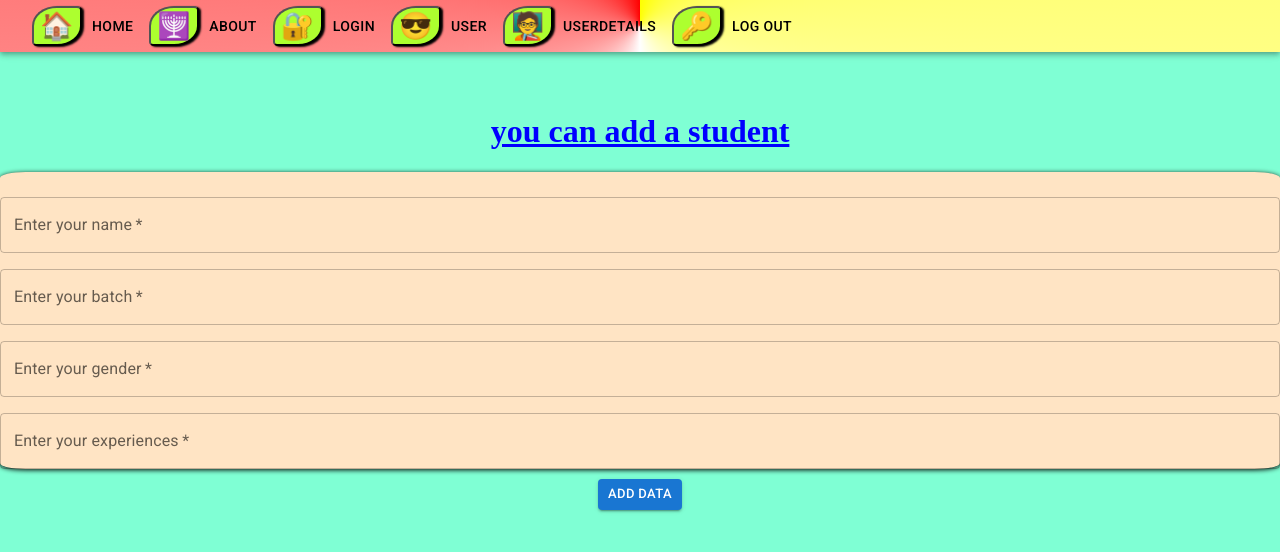
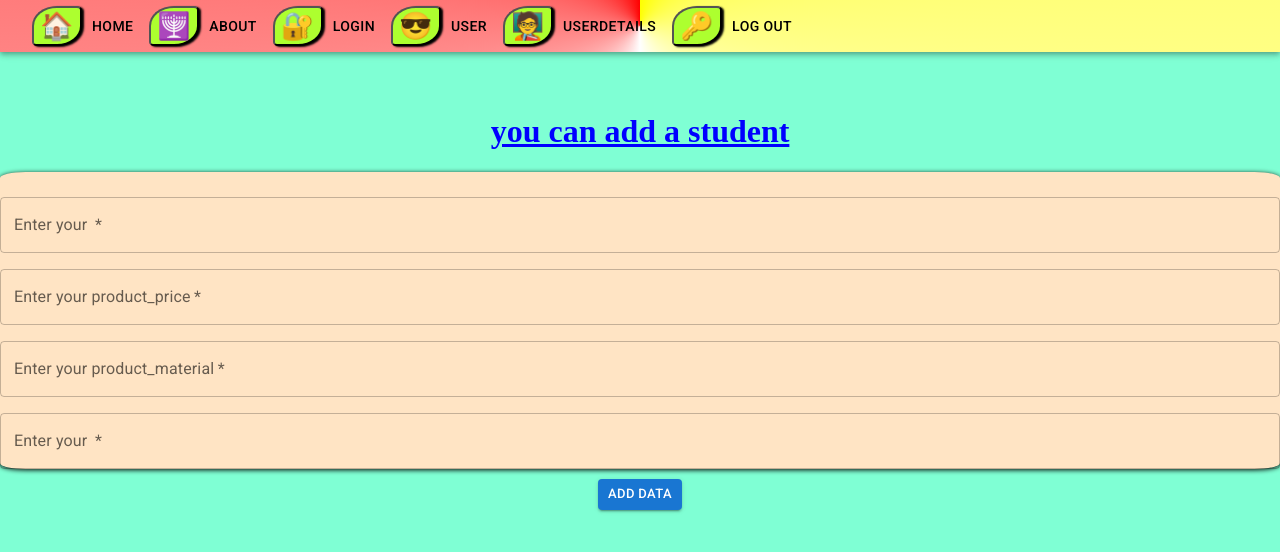
Before and after one commit to Narasimman2067/admin-crud-fetch-api-react-app, a React (Create React App) app: page /addstudents in a window 1280 px wide. Shown: the top 552 px of the page. Built offline with nearby package versions, Linux system fonts and the light colour scheme; no server answers; sample sign-in values are in the browser's storage.

Commit message:
code restructure

```diff
--- a/src/Components/AddStudent.js
+++ b/src/Components/AddStudent.js
@@ -8,15 +8,15 @@ export function AddStudent({employeesData,setEmployees}) {
    const history=useHistory();
 
    useEffect(()=>{
-    if(!localStorage.getItem("user-name"))
+    if(!localStorage.getItem("user-"))
     history.replace("/login")
     },[])
 
 
-    const [name, setName] = useState("");
-    const [batch, setBatch] = useState("");
-    const [gender, setGender] = useState("");
-    const [Experiences, setExperience] = useState("");
+    const [product_name, setProductName] = useState("");
+    const [product_price, setProductPrice] = useState("");
+    const [product_material, setProductMaterial] = useState("");
+    const [product_color, setProductColor] = useState("");
 
 
 
@@ -24,10 +24,10 @@ export function AddStudent({employeesData,setEmployees}) {
 event.preventDefault();
       try {
         const newEmployee = {
-          name,
-          batch,
-          gender,
-          yearsOfExperience: Experiences,
+          product_name,
+          product_price,
+          product_material,
+          product_color,
         };
 // after we create the new data use fetch function here
 const response=await fetch("https://63ae58f1ceaabafcf177e2a6.mockapi.io/data",
@@ -45,10 +45,10 @@ console.log(data);
         setEmployees([...employeesData, data]);
         // after add function done  immediately it refresh the input field
 
-        setName("");
-        setBatch("");
-        setGender("");
-        setExperience("");
+        setProductName("");
+        setProductPrice("");
+        setProductMaterial("");
+        setProductColor("");
         history.push("/user")
 
       } catch (error) {
@@ -63,42 +63,42 @@ console.log(data);
 <div>
 
    <Base>
-  <h1 className='head'>you can add a student</h1>
-     <div className="input-div">
+  <h1 class='head'>you can add a student</h1>
+     <div class="input-div">
 
 
 
         <TextField
          required
           id="outlined-required"
-          label="Enter your name"
+          label="Enter your "
           variant="outlined"
-          onChange={(event) => setName(event.target.value)}
-          value={name}
+          onChange={(event) => setProductName(event.target.value)}
+          value={product_name}
         />
         <TextField
          required
           id="outlined-basic"
-          label="Enter your batch"
+          label="Enter your product_price"
           variant="outlined"
-          onChange={(event) => setBatch(event.target.value)}
-          value={batch}
+          onChange={(event) => setProductPrice(event.target.value)}
+          value={product_price}
         />
         <TextField
           required="text"
           id="outlined-basic"
-          label="Enter your gender"
+          label="Enter your product_material"
           variant="outlined"
-          onChange={(event) => setGender(event.target.value)}
-          value={gender}
+          onChange={(event) => setProductMaterial(event.target.value)}
+          value={product_material}
         />
         <TextField
         required={Number}
           id="outlined-basic"
-          label="Enter your experiences"
+          label="Enter your "
           variant="outlined"
-          onChange={(event) => setExperience(event.target.value)}
-          value={Experiences}
+          onChange={(event) => setProductColor(event.target.value)}
+          value={product_color}
         />
       </div>
         <Button
--- a/src/Components/EditStudent.js
+++ b/src/Components/EditStudent.js
@@ -10,19 +10,20 @@ const EditStudent = ({employeesData,setEmployees}) => {
 
   const [editId, setEditId] = useState("");
 
-  const [name, setName] = useState("");
-  const [batch, setBatch] = useState("");
-  const [gender, setGender] = useState("");
-  const [Experiences, setExperience] = useState("");
+  const [product_name, setProductName] = useState("");
+  const [product_price, setProductPrice] = useState("");
+  const [product_material, setProductMaterial] = useState("");
+  const [product_color, setProductColor] = useState("");
+
   const employee=employeesData[id]
 
  useEffect(()=>{
   setEditId(employee.id);
 
- setName(employee.name);
- setBatch(employee.batch);
- setGender(employee.gender);
- setExperience(employee.yearsOfExperience)
+ setProductName(employee.product_name);
+ setProductPrice(employee.product_price);
+ setProductMaterial(employee.product_material);
+ setProductColor(employee.product_color)
 
  },[]);
 
@@ -33,11 +34,11 @@ try {
    // we need the updated object
 
    const updatedEmployeeObj = {
+    product_name,
+    product_price,
+    product_material,
+    product_color,
 
-    name,
-    batch,
-    gender,
-    yearsOfExperience: Experiences,
   };
 
   const response=await fetch(`https://63ae58f1ceaabafcf177e2a6.mockapi.io/data/${editId}`,
@@ -64,10 +65,10 @@ employeesData[editEmployeeindex] = updatedEmployeeObj;
 // set the employee data
 setEmployees([...employeesData]);
 
-setName("");
-setBatch("");
-setGender("");
-setExperience("");
+setProductName("");
+setProductPrice("");
+setProductMaterial("");
+setProductColor("");
 history.push("/user")
 
 } catch (error) {
@@ -83,42 +84,42 @@ history.push("/user")
   //  <div>EditStudent{id} and employeeid {employeeid}</div>
   // )
   <Base>
-  <h1 className='edit-div'>Edit and Update</h1>
-     <div className="input-div">
+  <h1 classproduct_price='edit-div'>Edit and Update</h1>
+     <div classproduct_price="input-div">
 
 
 
         <TextField
          required
           id="outlined-required"
-          label="Enter your name"
+          label="Enter your product_price"
           variant="outlined"
-          onChange={(event) => setName(event.target.value)}
-          value={name}
+          onChange={(event) => setProductName(event.target.value)}
+          value={product_price}
         />
         <TextField
          required
           id="outlined-basic"
-          label="Enter your batch"
+          label="Enter your product_material"
           variant="outlined"
-          onChange={(event) => setBatch(event.target.value)}
-          value={batch}
+          onChange={(event) => setProductPrice(event.target.value)}
+          value={product_price}
         />
         <TextField
           required="text"
           id="outlined-basic"
-          label="Enter your gender"
+          label="Enter your ProductMaterial"
           variant="outlined"
-          onChange={(event) => setGender(event.target.value)}
-          value={gender}
+          onChange={(event) => setProductMaterial(event.target.value)}
+          value={product_material}
         />
         <TextField
         required={Number}
           id="outlined-basic"
           label="Enter your experiences"
           variant="outlined"
-          onChange={(event) => setExperience(event.target.value)}
-          value={Experiences}
+          onChange={(event) => setProductColor(event.target.value)}
+          value={product_color}
         />
       </div>
       <Button
--- a/src/Components/EmployeesProfile.js
+++ b/src/Components/EmployeesProfile.js
@@ -19,10 +19,10 @@ export function EmployeesProfile ({employeesData}){
    >
     <div className='profile-div'>
     <h2>Employee-Profile</h2>
-    <p>Employee Name:{employee.name}</p>
-    <p>Batch:{employee.batch} </p>
-    <p>Gender:{employee.gender}</p>
-    <p>yearsOfExperience:{employee.yearsOfExperience}</p>
+    <p>Employee Name:{employee.product_name}</p>
+    <p>Batch:{employee.product_price} </p>
+    <p>Gender:{employee.product_material}</p>
+    <p>yearsOfExperience:{employee.product_color}</p>
    </div>
    </Base>
 
--- a/src/Components/User.js
+++ b/src/Components/User.js
@@ -216,7 +216,7 @@
     key={employee.id}>
     <CardContent className="content-div">
     <Typography gutterBottom variant="h5" component="div">
-    Name:{employee.name}
+    Name:{employee.product_name}
     </Typography>
     {/* <Typography variant="body2" color="text.secondary">
     batch :{employee.Batch}
```
